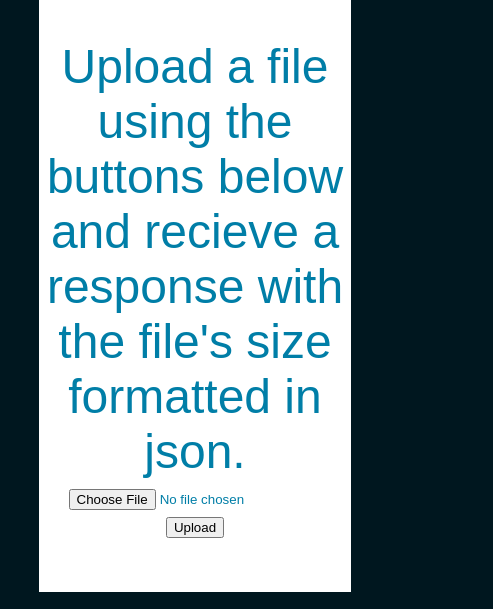
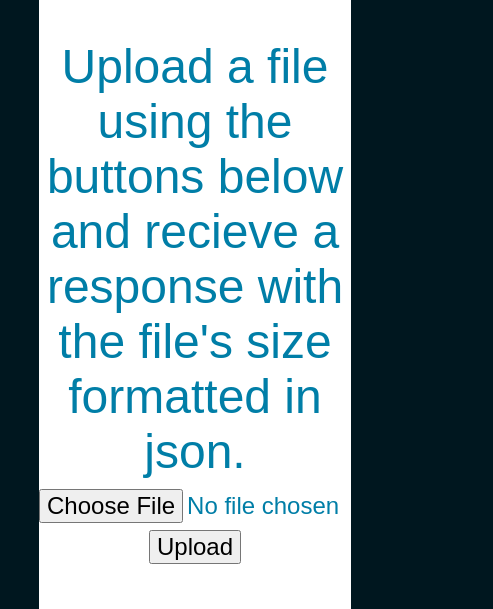
Before and after one commit to jakeswebdev/file-size-api, a website: page index.html in a window 390 px wide. Shown: the part 491-1100 px from the top of the page, 493 px wide, since content can reach past the window. Drawn offline with Linux system fonts and the light colour scheme.

Commit message:
Minor display fixes.

```diff
--- a/public/css/style.css
+++ b/public/css/style.css
@@ -47,5 +47,14 @@ body{
 
     .child{
         width:80%;
+        text-align: center;
+    }
+
+    input[type=file] {
+        font-size:0.5em;
+    }
+
+    .btn{
+        font-size:0.5em;
     }
 }
```
